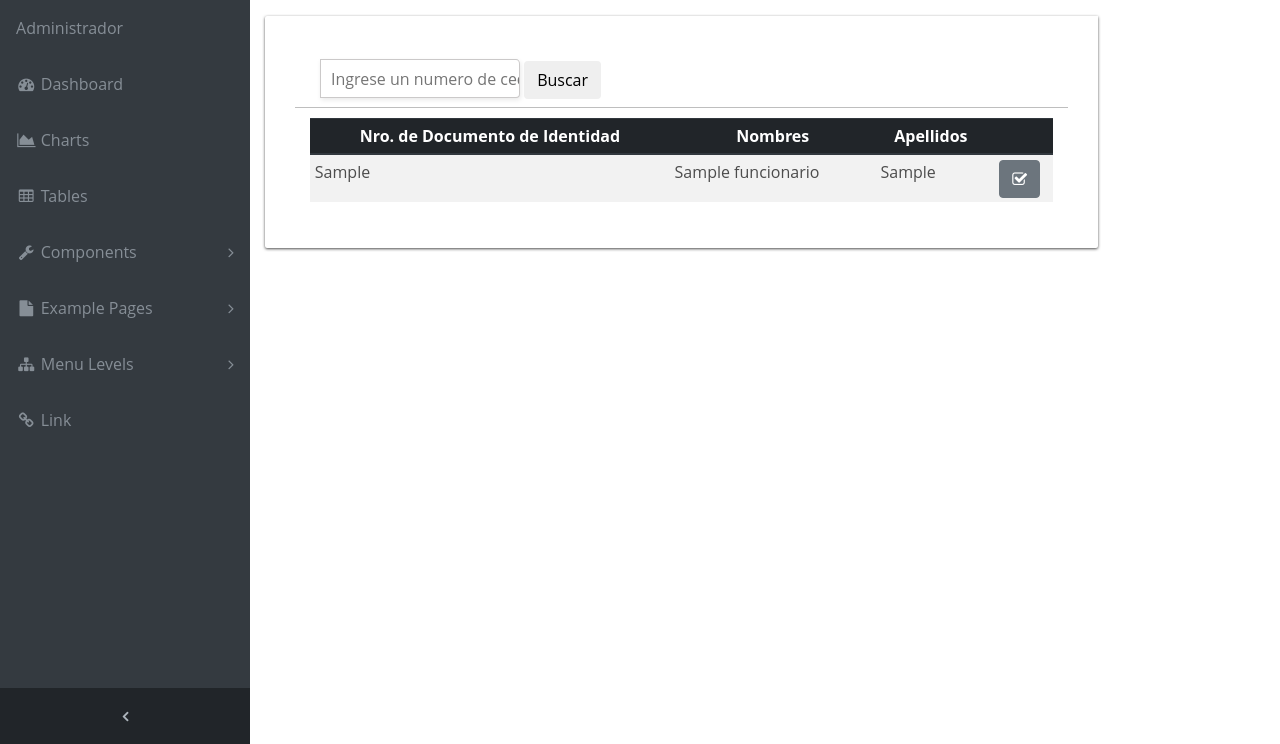
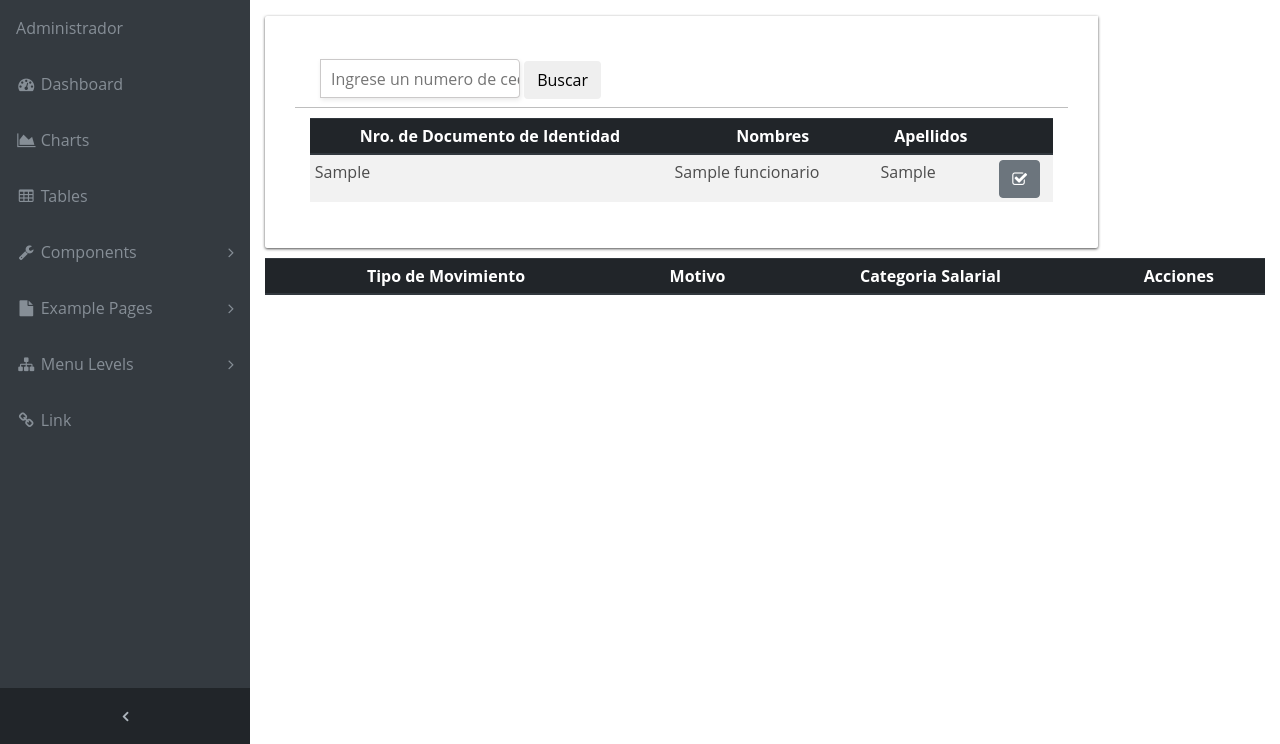
Before and after one commit to angaray93/proyecto2_salarios, a Django app: template templates/proceso/seleccion_movimiento_funcionario.html in a window 1280 px wide. Shown: the part 56-800 px from the top of the page. Run offline with Django 3.2, Linux system fonts and the light colour scheme; the template is opened without the code that fills it: values that come from a table or form of the project are taken from there, others are empty; a user stored in the database is signed in; tables that the repository leaves empty hold one stand-in row (values such as "Sample post"); lists and menus that the app fills with data are empty; some libraries are stand-ins or nearby versions.

Commit message:
Creacion de tabla de movimientos por filtro de funcionarios

```diff
--- a/liquidacion/views.py
+++ b/liquidacion/views.py
@@ -102,7 +102,7 @@ def get_movimientos(request):
         movimientos = Movimiento.objects.filter(funcionario=q)
         res = []
         for movimiento in movimientos:
-            movimiento_json = {'motivo': movimiento.motivo.nombre, 'tipo': movimiento.tipo.nombre}
+            movimiento_json = {'motivo': movimiento.motivo.nombre, 'tipo': movimiento.tipo.nombre, 'categoria_salarial': movimiento.categoria_salarial.codigo}
             res.append(movimiento_json)
         data = json.dumps(res)
     else:
--- a/templates/proceso/seleccion_movimiento_funcionario.html
+++ b/templates/proceso/seleccion_movimiento_funcionario.html
@@ -39,8 +39,25 @@
             </table>
         </div>
     </div>
+ </div>
 
- </div>
+<div class="row separador_fila">
+        <div class="col-lg-12">
+            <table id="tabla_movimientos" class="table table-hover table-striped table-sm">
+                <thead class="thead-dark">
+                    <tr>
+                        <th class="text-center">Tipo de Movimiento</th>
+                        <th class="text-center">Motivo</th>
+                        <th class="text-center">Categoria Salarial</th>
+                        <th class="text-center">Acciones</th>
+                    </tr>
+                </thead>
+                <tbody>
+
+                </tbody>
+            </table>
+        </div>
+    </div>
 
 <footer>
     <script>
@@ -48,12 +65,18 @@
             e.preventDefault();
             $.ajax({
                 url: '{% url 'liquidacion:get_movimientos' %}',
+                type : 'GET',
                 dataType: 'json',
                 data: {
                     idfuncionario: $("#funcionario_btn").val()
                 },
-                success: function (data) {
-                    console.log(data)
+                success: function (response) {
+                    var datos_fila = '';
+                    var tabla_movimientos = $('#tabla_movimientos');
+                    $.each(response, function (key, value) {
+                        tabla_movimientos.append('<tr>' + '<td>' + value.motivo + '</td>' + '<td>'
+                            + value.tipo + '</td>' + '<td>' + value.categoria_salarial + '</td>' + '<td>' + '</td>' + '</tr>')
+                    });
                 },
                 error: function (data) {
                     console.log(data)
```
